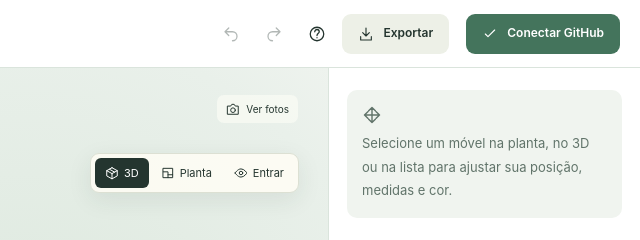
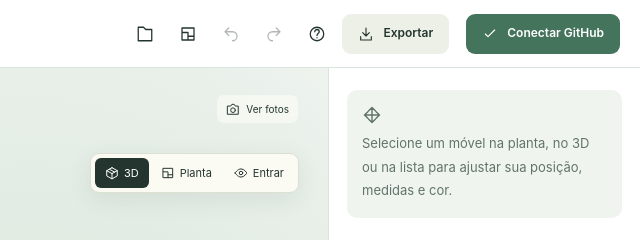
Before and after one commit to henriquegbianchini/meu-quarto-3d, a website with bundled scripts: page index.html in a window 1280 px wide. Shown: the top 240 px of the page, 640-1280 px from the left. Built offline with nearby package versions, Linux system fonts and the light colour scheme; no server answers.

Commit message:
feat(desktop): comandos acessíveis para recolher objetos e inspetor

```diff
--- a/index.html
+++ b/index.html
@@ -36,6 +36,8 @@
     <a class="brand" href="#" aria-label="Meu espaço, início"><span class="brandmark"><svg><use href="#i-cube"/></svg></span><span>meu espaço<span class="brand-sub">ESTÚDIO 3D</span></span></a>
     <div class="project-title"><strong>Meu quarto</strong><button id="save-status" type="button" class="save-status-button" aria-label="Ver situação do salvamento no GitHub">Carregando do GitHub…</button></div>
     <div class="header-actions">
+      <button class="icon-button studio-layout-toggle" id="toggle-objects-pane" type="button" aria-controls="mobile-objects-pane" aria-expanded="true" aria-label="Recolher lista de objetos" title="Recolher lista de objetos"><svg><use href="#i-folder"/></svg></button>
+      <button class="icon-button studio-layout-toggle" id="toggle-inspector-pane" type="button" aria-controls="mobile-inspector-pane" aria-expanded="true" aria-label="Recolher inspetor" title="Recolher inspetor"><svg><use href="#i-top"/></svg></button>
       <button class="icon-button" id="undo" title="Desfazer (Ctrl+Z)" aria-label="Desfazer"><svg><use href="#i-undo"/></svg></button>
       <button class="icon-button" id="redo" title="Refazer (Ctrl+Shift+Z)" aria-label="Refazer"><svg><use href="#i-redo"/></svg></button>
       <button class="icon-button hide-small" id="help" title="Como usar" aria-label="Como usar"><svg><use href="#i-help"/></svg></button>
```
